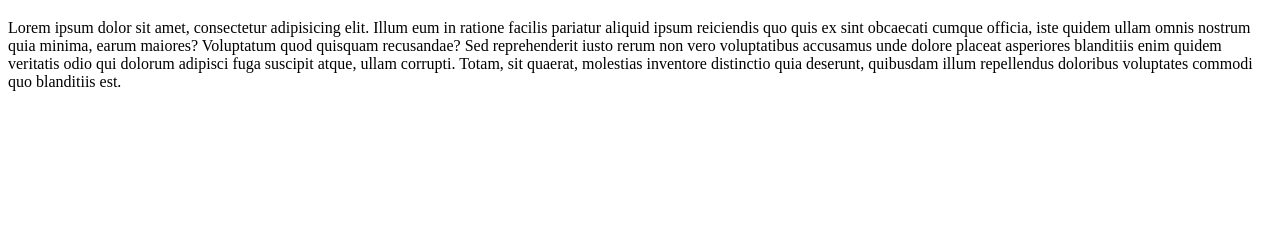
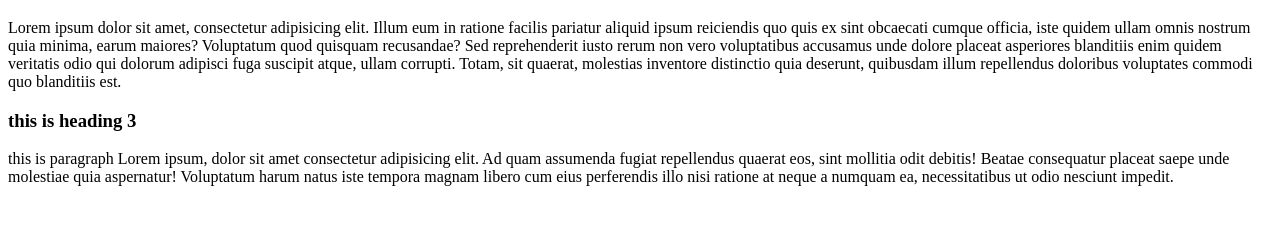
Before and after one commit to Benzir-Bikrom/my-fifth-repo, a plain HTML site: page index.html in a window 1280 px wide. Shown: the part 61-286 px from the top of the page. Drawn offline with Linux system fonts and the light colour scheme.

Commit message:
this isnot update

```diff
--- a/index.html
+++ b/index.html
@@ -9,5 +9,7 @@
 <body>
     <h1>this is heading</h1>
     <p>Lorem ipsum dolor sit amet, consectetur adipisicing elit. Illum eum in ratione facilis pariatur aliquid ipsum reiciendis quo quis ex sint obcaecati cumque officia, iste quidem ullam omnis nostrum quia minima, earum maiores? Voluptatum quod quisquam recusandae? Sed reprehenderit iusto rerum non vero voluptatibus accusamus unde dolore placeat asperiores blanditiis enim quidem veritatis odio qui dolorum adipisci fuga suscipit atque, ullam corrupti. Totam, sit quaerat, molestias inventore distinctio quia deserunt, quibusdam illum repellendus doloribus voluptates commodi quo blanditiis est.</p>
+    <h3>this is heading 3</h3>
+    <p>this is paragraph Lorem ipsum, dolor sit amet consectetur adipisicing elit. Ad quam assumenda fugiat repellendus quaerat eos, sint mollitia odit debitis! Beatae consequatur placeat saepe unde molestiae quia aspernatur! Voluptatum harum natus iste tempora magnam libero cum eius perferendis illo nisi ratione at neque a numquam ea, necessitatibus ut odio nesciunt impedit.</p>
 </body>
 </html>
```
